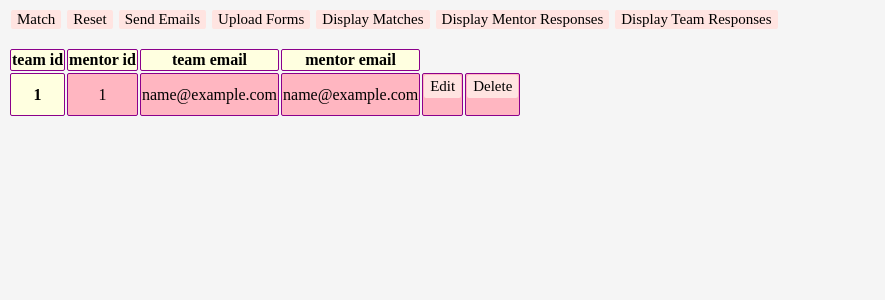
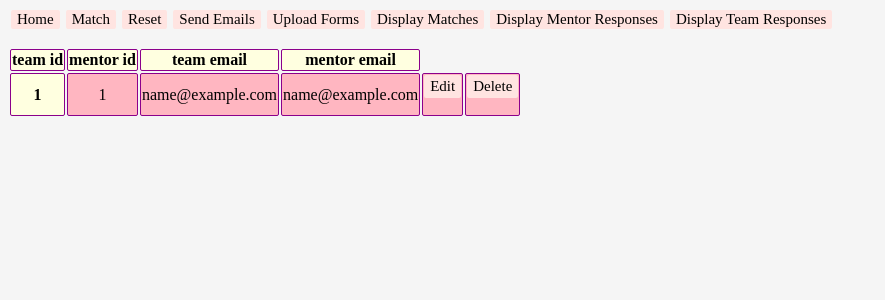
Before and after one commit to techx/mentorapp, a Flask app: page /admin/ in a window 1280 px wide. Shown: the top 300 px of the page, without its empty margins (0-885 px from the left). Run offline with Flask 2, Linux system fonts and the light colour scheme; tables that the repository leaves empty hold one stand-in row (values such as "Sample post").

Commit message:
added home button

```diff
--- a/app/templates/admin.html
+++ b/app/templates/admin.html
@@ -1,6 +1,11 @@
 <link rel= "stylesheet" type= "text/css" href= "{{ url_for('static',filename='styles/main.css') }}">
 
 <div class="container" style="display: flex;">
+  <div style="padding-block:2px; padding-left: 3px; padding-right: 3px;">
+    <form action="/" method="get" id="helo" enctype="application/json">
+      <button>Home</button>
+    </form>
+  </div>
   <div style="padding-block:2px; padding-left: 3px; padding-right: 3px;">
     <form action="/admin/match" method="get" id="helo" enctype="application/json">
       <button>Match</button>
```
